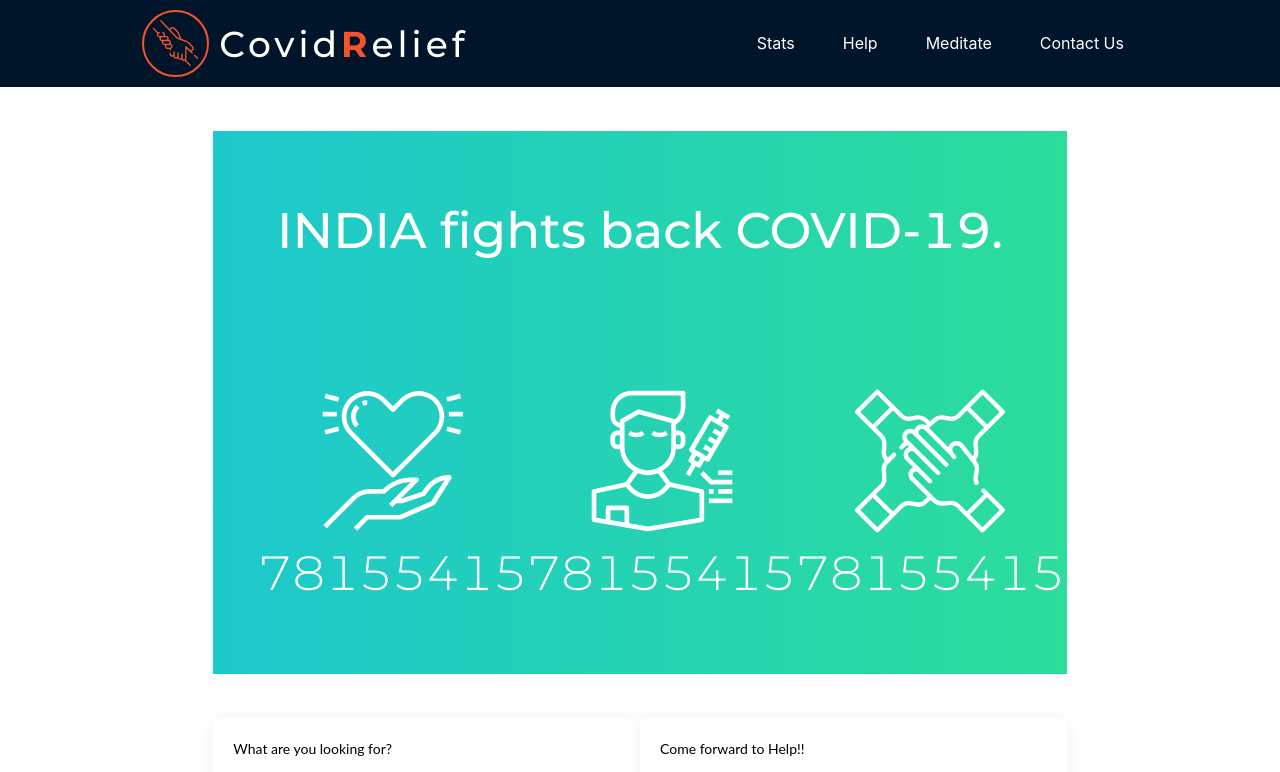
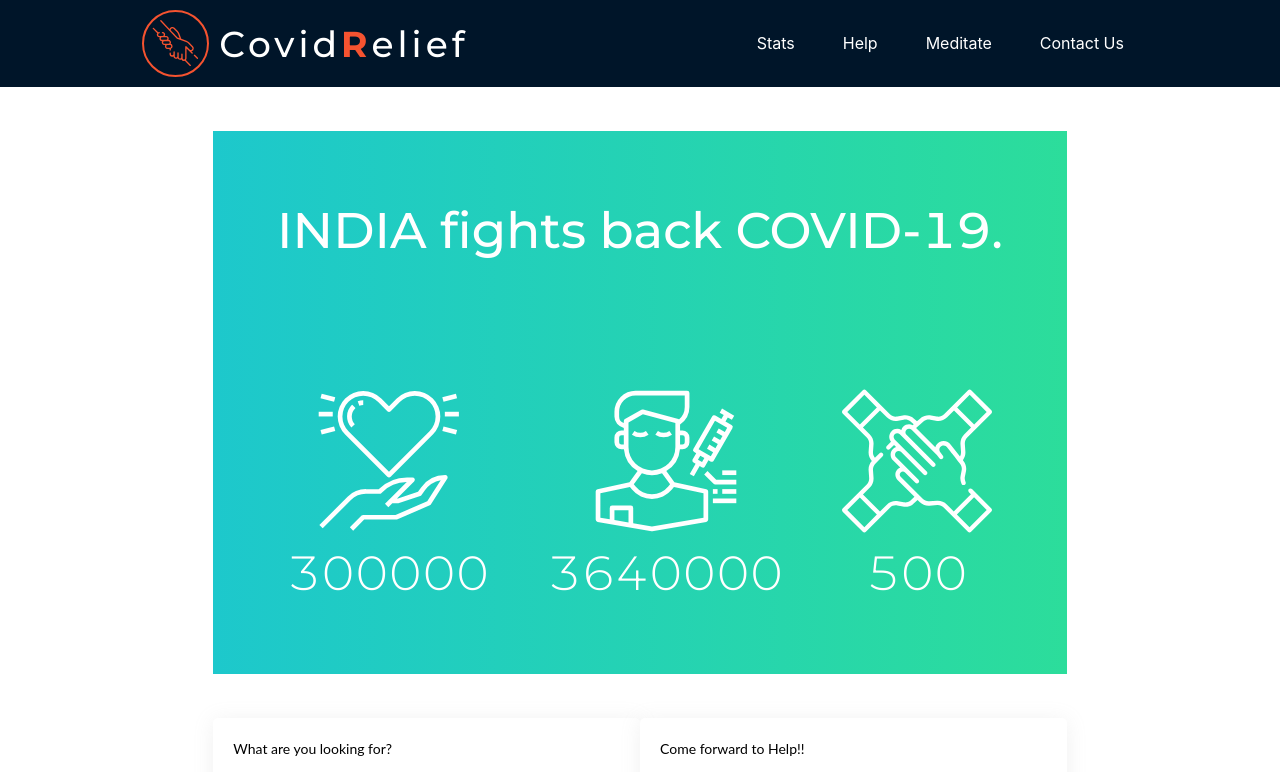
Before and after one commit to ipectrinity/reactivedeveloperz, a React (Create React App) app: page / in a window 1280 px wide. Shown: the top 772 px of the page. Built offline with nearby package versions, Linux system fonts and the light colour scheme.

Commit message:
Incrementer Work Halfway

```diff
--- a/src/Components/Banner/Banner.js
+++ b/src/Components/Banner/Banner.js
@@ -5,6 +5,7 @@ import classes from "./Banner.module.css";
 import vaccination from "../../Assets/vaccination.svg";
 import life from "../../Assets/healthcare.svg";
 import volunteers from "../../Assets/volunteers.svg";
+import IncrementCount from "../IncrementCount/IncrementCount";
 const Banner = () => {
   return (
     <Row justify='center'>
@@ -19,15 +20,21 @@ const Banner = () => {
           <div className={classes.statsSection}>
             <div className={classes.imageStat}>
               <img src={life} alt='life icon' />
-              <p>78155415</p>
+              <p>
+                <IncrementCount number={"300000"} duration={"2"} />
+              </p>
             </div>
             <div className={classes.imageStat}>
               <img src={vaccination} alt='vaccine icon' />
-              <p>78155415</p>
+              <p>
+                <IncrementCount number={"3640000"} duration={"2"} />
+              </p>
             </div>
             <div className={classes.imageStat}>
               <img src={volunteers} alt='volunteer icon' />
-              <p>78155415</p>
+              <p>
+                <IncrementCount number={"500"} duration={"2"} />
+              </p>
             </div>
           </div>
         </div>
--- a/src/Components/IncrementCount/IncrementCount.js
+++ b/src/Components/IncrementCount/IncrementCount.js
@@ -1,52 +1,28 @@
 import React, { useState, useEffect } from "react";
 
-const data = {
-  counts: [
-    {
-      id: "001",
-      label: "A Really Big Number",
-      number: "900000",
-      duration: "2",
-    },
-    {
-      id: "002",
-      label: "Ice Cream Flavors",
-      number: "5321",
-      duration: "2",
-    },
-    {
-      id: "003",
-      label: "Customers Served",
-      number: "100",
-      duration: "2",
-    },
-    {
-      id: "004",
-      label: "Complaints",
-      number: "0",
-      duration: "2",
-    },
-  ],
-};
-
-const IncrementCount = () => {
+const IncrementCount = ({ number, duration }) => {
   const [count, setCount] = useState("0");
 
-  // useEffect(() => {
-  //   let start = 0;
-  //   // first three numbers from props
-  //   const end = parseInt(number.substring(0,3))
-  //   // if zero, return
-  //   if (start === end) return;
+  useEffect(() => {
+    let start = 0;
+    // first three numbers from props
+    const end = parseInt(number.substring(0, 3));
+    // if zero, return
+    if (start === end) return;
 
-  //   // find duration per increment
-  //   let totalMilSecDur = parseInt(duration);
-  //   let incrementTime = (totalMilSecDur / end) * 1000;
+    // find duration per increment
+    let totalMilSecDur = parseInt(duration);
+    let incrementTime = (totalMilSecDur / end) * 1000;
 
-  //   // dependency array
-  // }, [number, duration]);
+    let timer = setInterval(() => {
+      start += 1;
+      setCount(String(start) + number.substring(3));
+      if (start === end) clearInterval(timer);
+    }, incrementTime);
+    // dependency array
+  }, [number, duration]);
 
-  return <div></div>;
+  return <div>{count}</div>;
 };
 
 export default IncrementCount;
```
